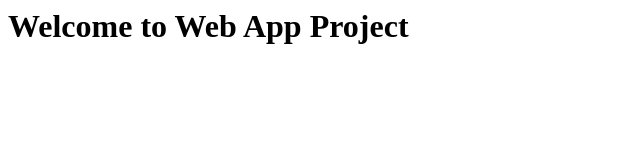
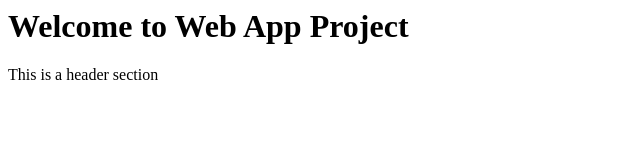
Before and after one commit to 4985330-ctrl/web-app-project, a plain HTML site: page index.html in a window 1280 px wide. Shown: the whole page, without its empty margins (0-640 px from the left). Drawn offline with Linux system fonts and the light colour scheme.

Commit message:
Added header section

```diff
--- a/index.html
+++ b/index.html
@@ -1 +1,2 @@
 <h1>Welcome to Web App Project</h1>
+<p>This is a header section</p>
```
